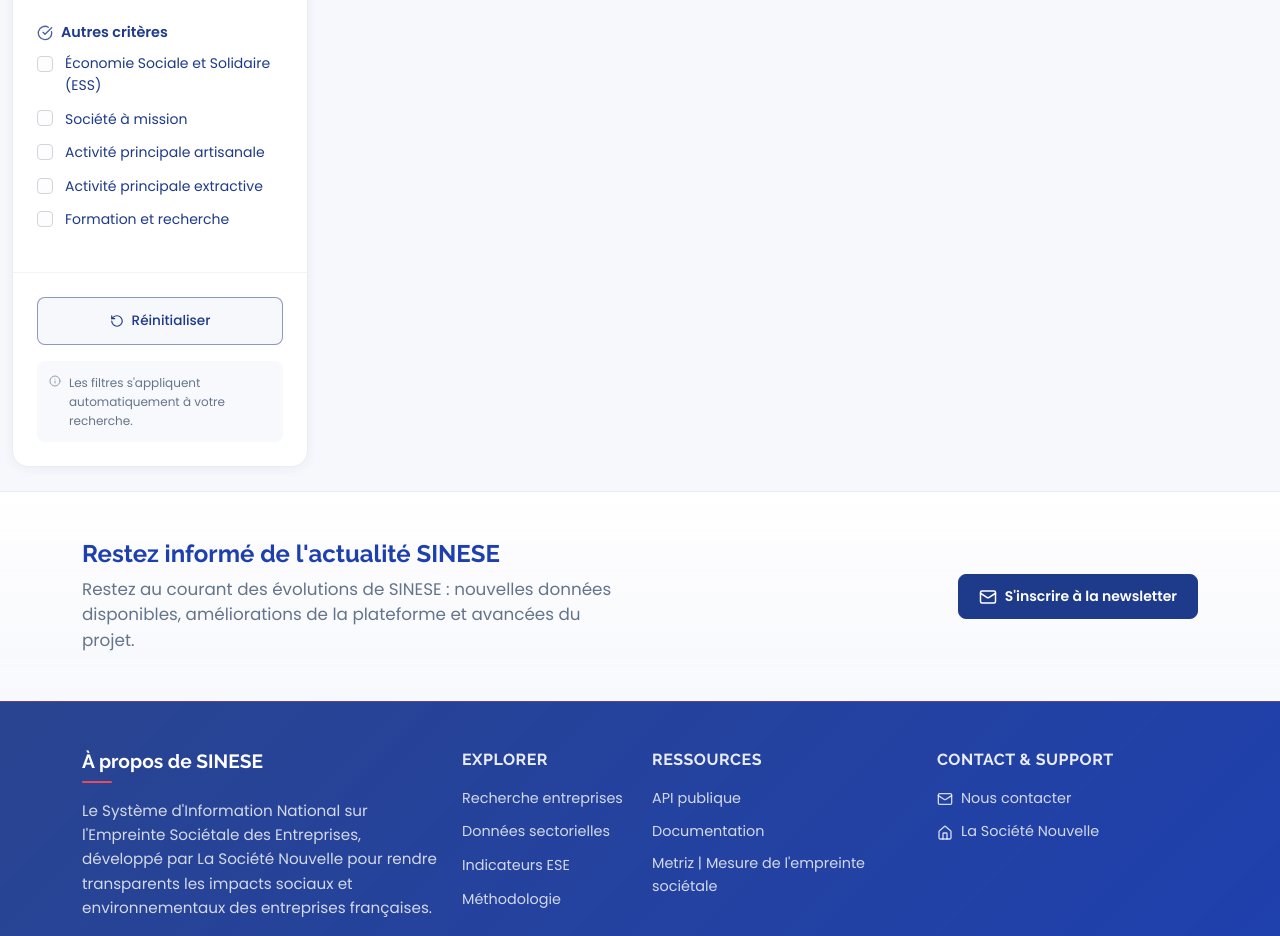
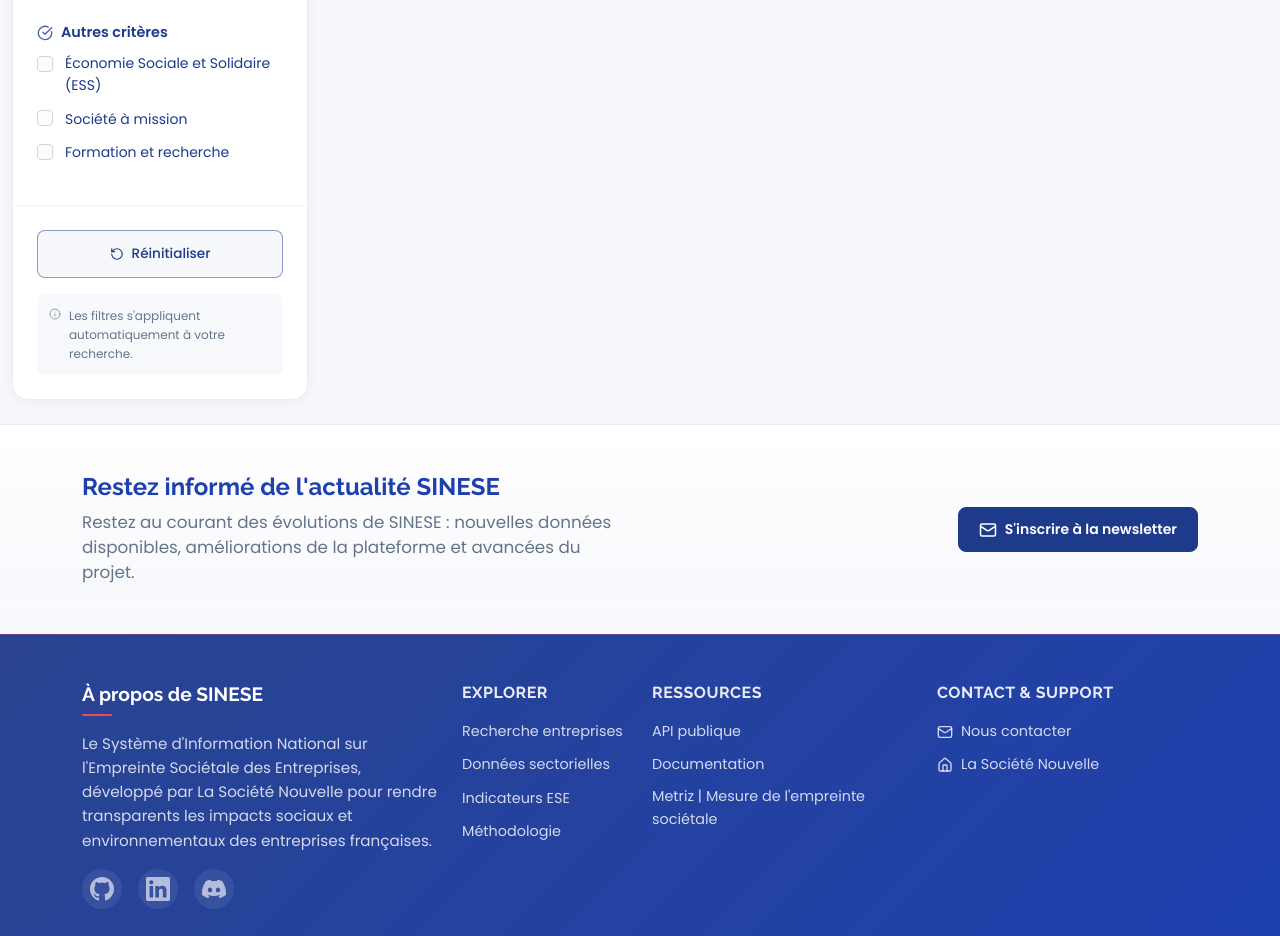
Before and after one commit to La-Societe-Nouvelle/SINESE-Portal, a Next.js app: page /recherche in a window 1280 px wide. Shown: the part 900-1836 px from the top of the page. Built offline with nearby package versions, Linux system fonts and the light colour scheme.

Commit message:
remove filters

```diff
--- a/app/(pages)/recherche/_components/SearchSidebar.js
+++ b/app/(pages)/recherche/_components/SearchSidebar.js
@@ -355,23 +355,6 @@ export default function SearchSidebar({
               className="mb-2 filter-checkbox"
             />
 
-            <Form.Check
-              type="checkbox"
-              id="filter-artisanale-sidebar"
-              label="Activité principale artisanale"
-              checked={filters.activitePrincipaleArtisanale}
-              onChange={(e) => setFilters({...filters, activitePrincipaleArtisanale: e.target.checked})}
-              className="mb-2 filter-checkbox"
-            />
-
-            <Form.Check
-              type="checkbox"
-              id="filter-extractive-sidebar"
-              label="Activité principale extractive"
-              checked={filters.activitePrincipaleExtractive}
-              onChange={(e) => setFilters({...filters, activitePrincipaleExtractive: e.target.checked})}
-              className="mb-2 filter-checkbox"
-            />
 
             <Form.Check
               type="checkbox"
```
